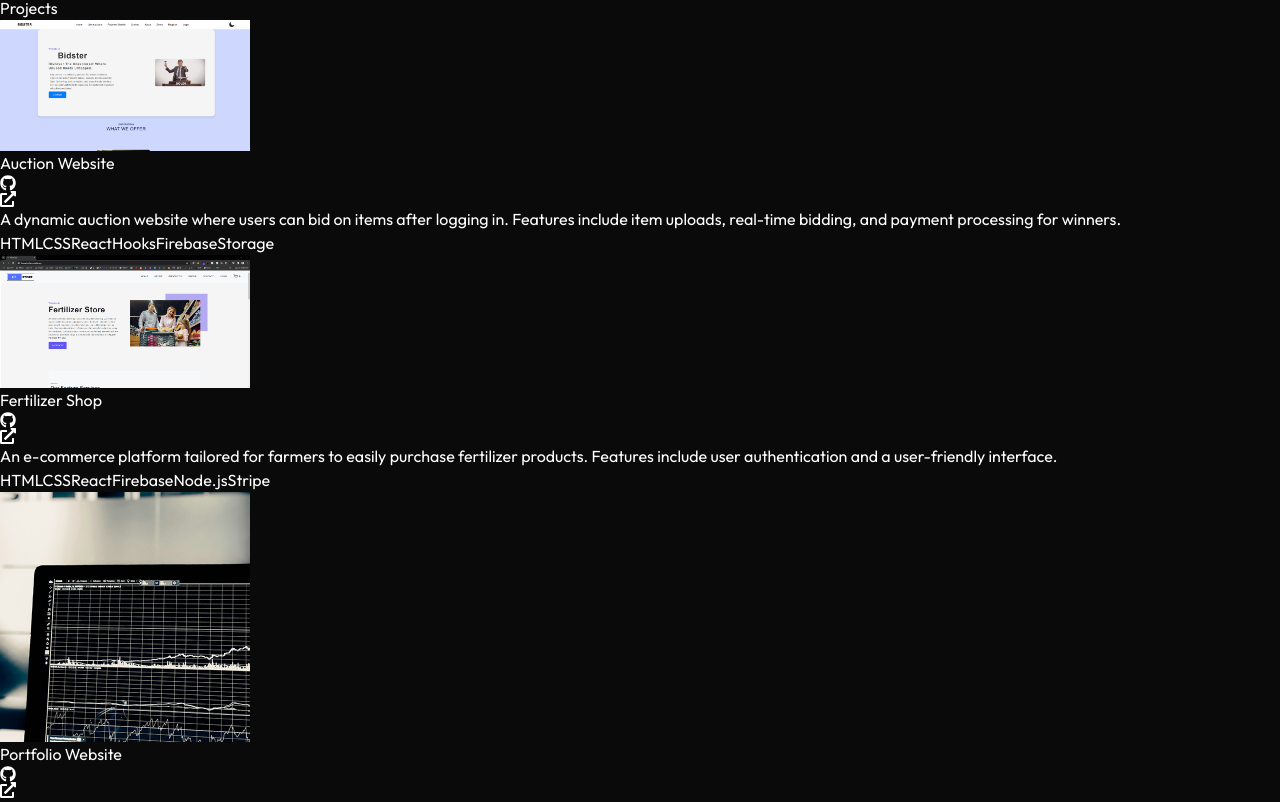
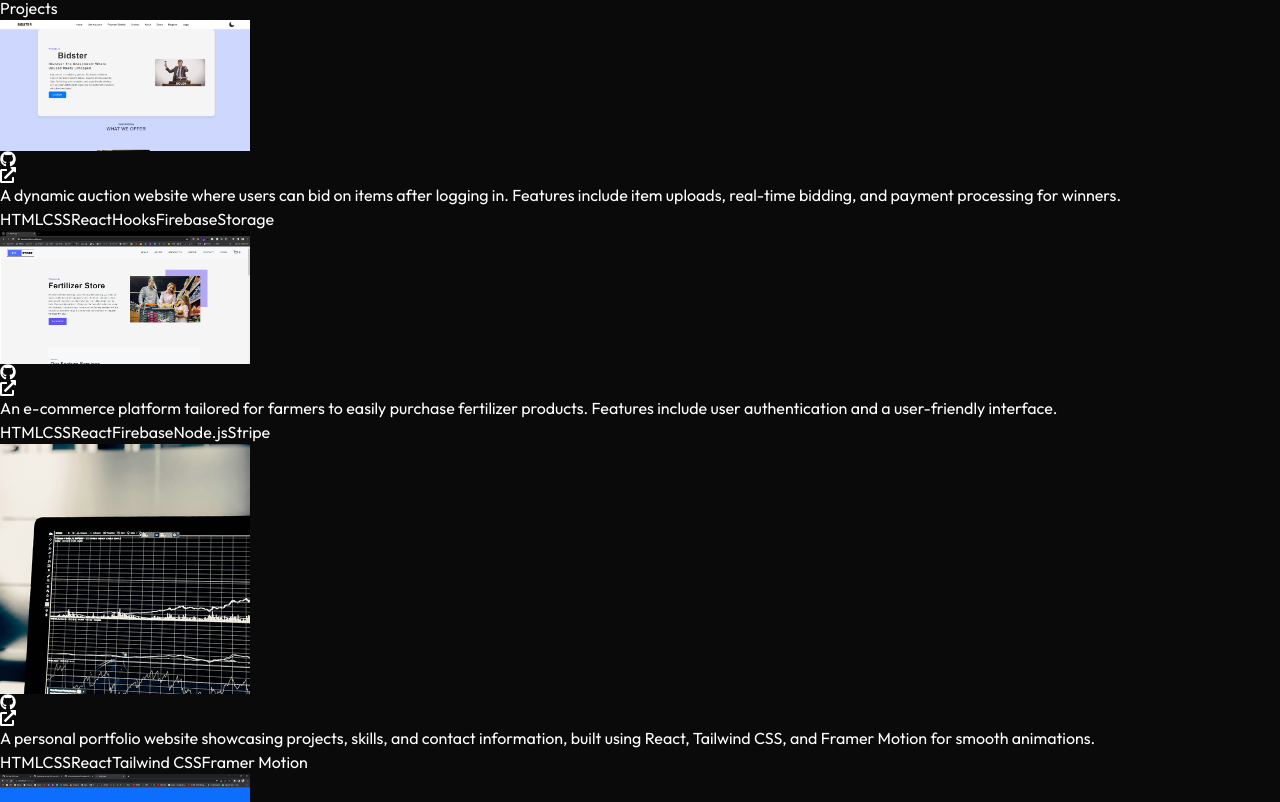
Before and after one commit to priyanshuuranjan/MyPortfolio, a React (Vite) app: page / in a window 1280 px wide. Shown: the part 1821-2623 px from the top of the page. Built offline with nearby package versions, Linux system fonts and the light colour scheme.

Commit message:
Adding Framer-Motion in Project

```diff
--- a/src/Components/Pages/Projects.jsx
+++ b/src/Components/Pages/Projects.jsx
@@ -1,17 +1,30 @@
 import { FaGithub, FaExternalLinkAlt } from "react-icons/fa";
 import { PROJECTS } from "../../constants";
+import { motion } from "framer-motion";
 
 const Projects = () => {
   return (
     <div className="border-b border-neutral-900 pb-4">
-      <h2 className="my-20 text-center text-4xl">Projects</h2>
+      <motion.h2
+        whileInView={{ opacity: 1, y: 0 }}
+        initial={{ opacity: 0, y: -100 }}
+        transition={{ duration: 0.5 }}
+        className="my-20 text-center text-4xl"
+      >
+        Projects
+      </motion.h2>
       <div>
         {PROJECTS.map((project, index) => (
           <div
             key={index}
             className="mb-8 flex flex-col lg:flex-row lg:justify-center items-center"
           >
-            <div className="w-full lg:w-1/3 flex justify-center lg:justify-start">
+            <motion.div
+              whileInView={{ opacity: 1, x: 0 }}
+              initial={{ opacity: 0, x: -100 }}
+              transition={{ duration: 1 }}
+              className="w-full lg:w-1/3 flex justify-center lg:justify-start"
+            >
               <img
                 src={project.image}
                 width={250}
@@ -19,11 +32,15 @@ const Projects = () => {
                 alt={project.title}
                 className="mb-6 rounded"
               />
-            </div>
+            </motion.div>
 
-            <div className="w-full max-w-xl lg:w-2/3 lg:ml-8">
+            <motion.div
+              whileInView={{ opacity: 1, x: 0 }}
+              initial={{ opacity: 0, x: 100 }}
+              transition={{ duration: 1 }}
+              className="w-full max-w-xl lg:w-2/3 lg:ml-8"
+            >
               <h6 className="mb-2 font-semibold text-lg text-white flex items-center">
-                {project.title}
                 <a
                   href={project.githubLink}
                   target="_blank"
@@ -52,7 +69,7 @@ const Projects = () => {
                   </span>
                 ))}
               </div>
-            </div>
+            </motion.div>
           </div>
         ))}
       </div>
```
